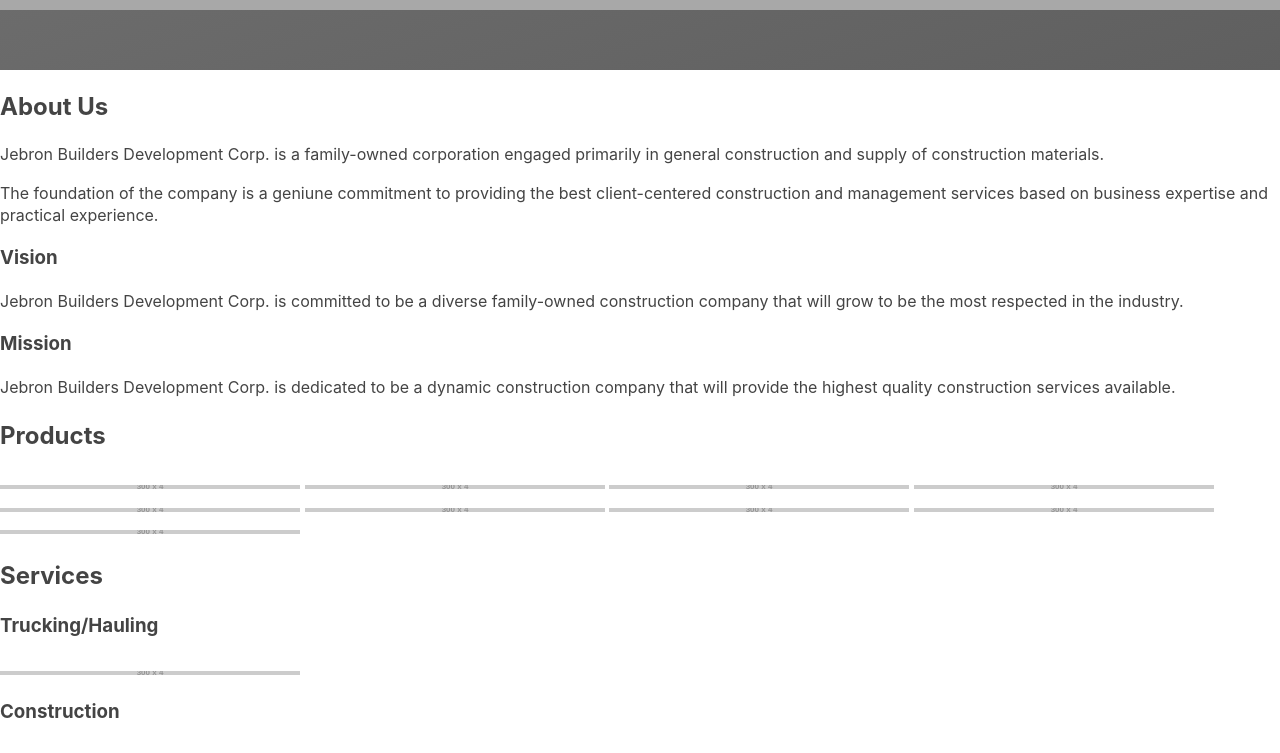
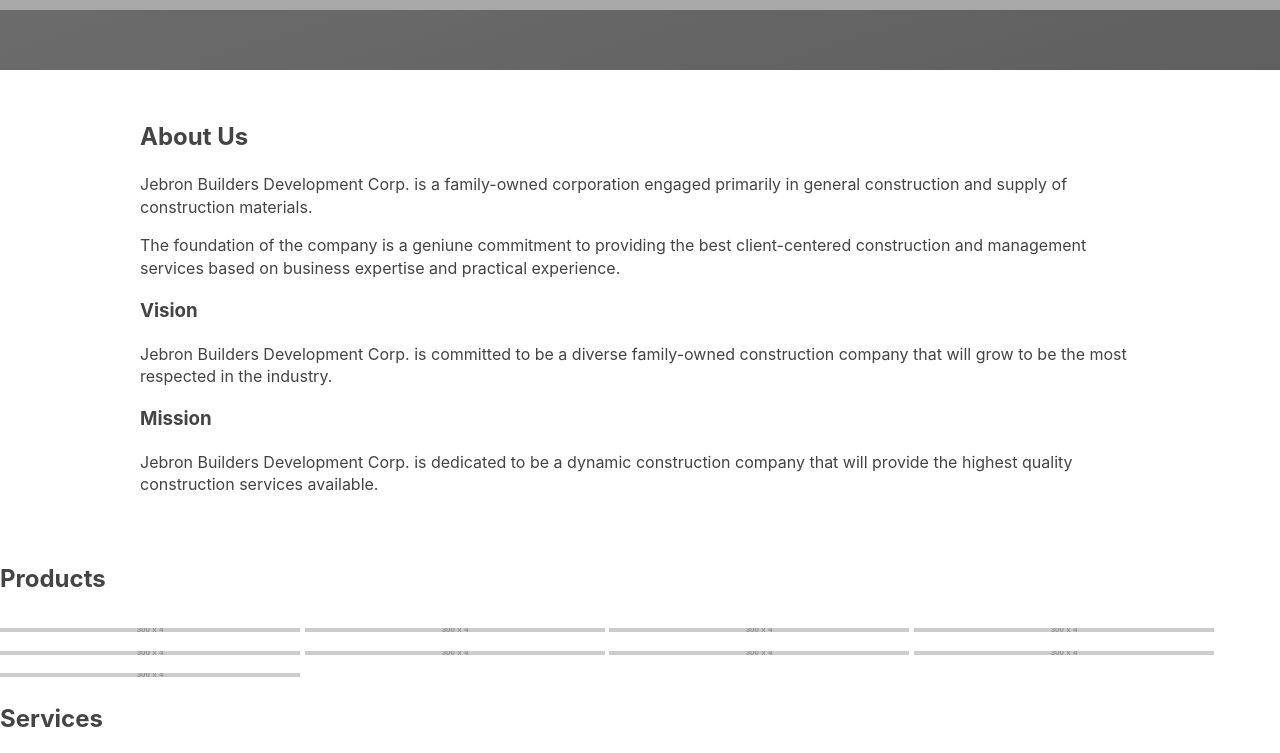
Before and after one commit to golden-devs/jebron-builders-website, a plain HTML site: page src/index.html in a window 1280 px wide. Shown: the part 329-1082 px from the top of the page. Drawn offline with Linux system fonts and the light colour scheme; placeholder pictures from the web are drawn by us.

Commit message:
Write section layout styles

```diff
--- a/src/assets/stylesheets/main.css
+++ b/src/assets/stylesheets/main.css
@@ -31,6 +31,23 @@
   padding: 0;
   position: absolute;
   width: 1px;
+}
+
+/**
+ * Generic section. A section's content maxes out to be around 1000px wide.
+ *
+ * 1. Generous vertical padding between sections, and some padding on the side
+ * between content and the display edge on mobile.
+ * 2. Horizontal centering.
+ */
+
+.section {
+  padding: 3rem 1.5rem; /* 1 */
+}
+
+.section__inner {
+  max-width: 100rem;
+  margin: auto; /* 2 */
 }
 
 /**
--- a/src/index.html
+++ b/src/index.html
@@ -20,8 +20,9 @@
       </div>
     </header>
 
-    <section>
-      <h2>About Us</h2>
+    <section class="section about">
+      <div class="section__inner">
+        <h2 class="section__title">About Us</h2>
         <p>
           <span class="brand">Jebron Builders Development Corp.</span> is a family-owned corporation engaged primarily in general construction and supply of construction materials.
         </p>
@@ -29,15 +30,16 @@
           The foundation of the company is a geniune commitment to providing the best client-centered construction and management services based on business expertise and practical experience.
         </p>
 
-      <h3>Vision</h3>
+        <h3 class="section__title section__title_size_s">Vision</h3>
         <p>
           <span class="brand">Jebron Builders Development Corp.</span> is committed to be a diverse family-owned construction company that will grow to be the most respected in the industry.
         </p>
 
-      <h3>Mission</h3>
+        <h3 class="section__title section__title_size_s">Mission</h3>
         <p>
           <span class="brand">Jebron Builders Development Corp.</span> is dedicated to be a dynamic construction company that will provide the highest quality construction services available.
         </p>
+      </div>
     </section>
 
     <section>
```
Lines whose indentation alone changed are shown as unchanged.
